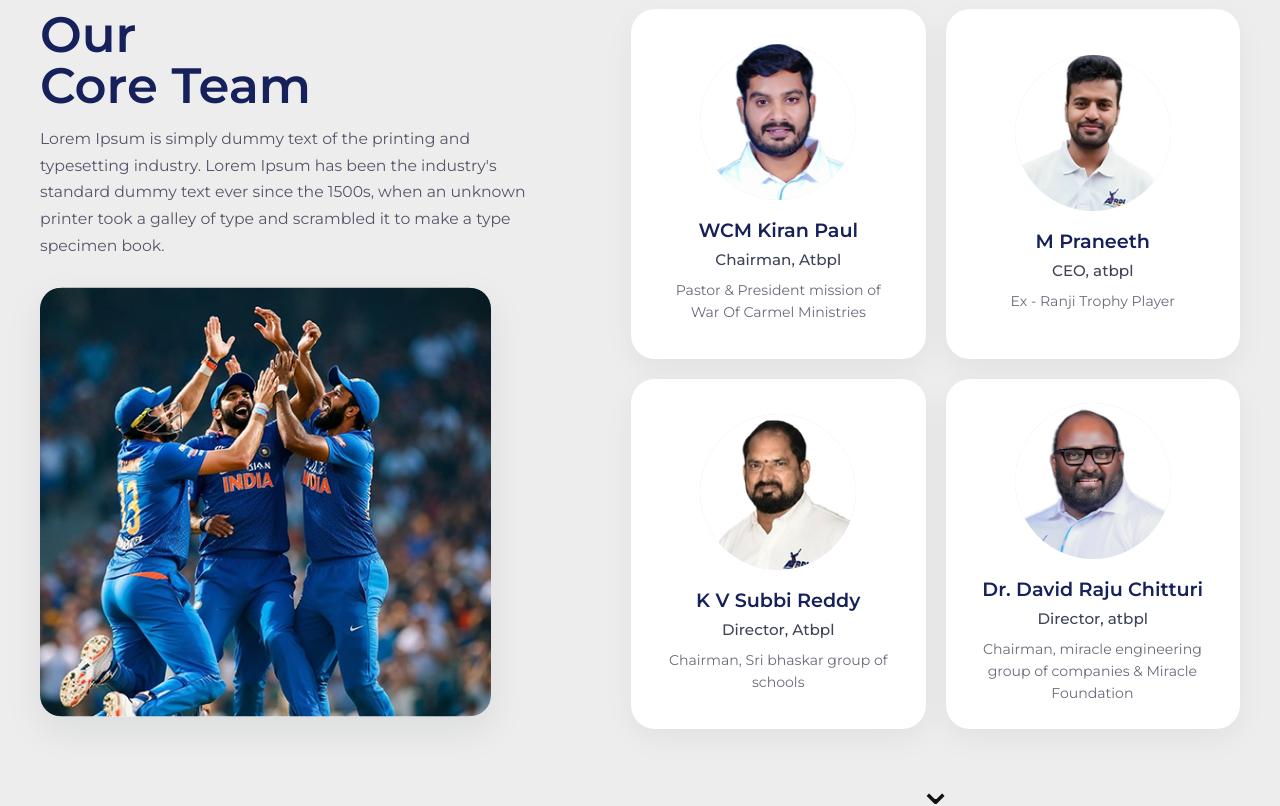
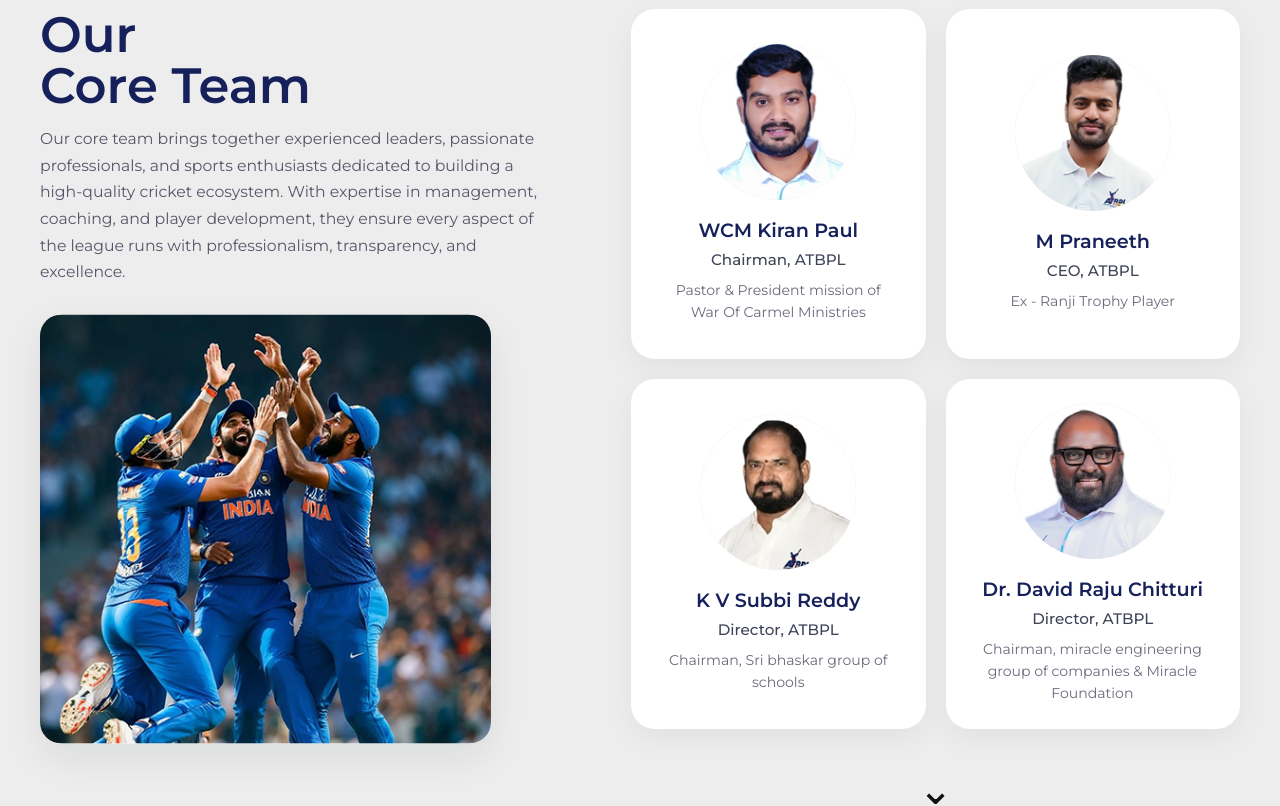
Before and after one commit to Upashanakhargharia/atbpl-app, a React (Vite) app: page /about in a window 1280 px wide. Shown: the part 1820-2626 px from the top of the page. Built offline with nearby package versions, Linux system fonts and the light colour scheme.

Commit message:
final changes

```diff
--- a/src/components/Auction.jsx
+++ b/src/components/Auction.jsx
@@ -2,18 +2,17 @@
   {
     amount: '₹ 25,000/-',
     category: 'A Category Price',
-    desc: 'Our academy has successfully completed several one-day leagues with over 100 registered and active tournaments.',
+    desc: 'Top-tier players competing at the highest level, offering elite performance, strong match impact, and maximum recognition in the league.',
   },
   {
     amount: '₹ 10,000/-',
     category: 'B Category Price',
-    desc: 'Our academy has successfully completed one-day leagues with over 100 registered and active tournaments.',
+    desc: 'Skilled players competing consistently, delivering solid performances, contributing to team success, and gaining recognition in the league',
   },
   {
     amount: '₹ 5,000/-',
     category: 'C Category Price',
-    desc: 'Our academy has successfully completed one-day leagues with over 100 registered and active tournaments.',
-  },
+    desc: 'Emerging players building their skills, gaining valuable match experience, contributing to team efforts, and growing within the league.'  },
 ]
 
 export default function Auction() {
@@ -33,8 +32,9 @@
 
           <div className="auction-content">
             <p>
-              From beginners to future pros, our league is designed for every age and skill level.
-              Join our well-structured format and train under experienced coaches.
+              Be part of an exciting player auction and compete for attractive rewards. Our league is
+designed for all skill levels, offering a structured format, competitive matches, and
+opportunities to showcase your talent on a bigger stage.
             </p>
             <a href="#" className="contact-btn">
               Contact Now
--- a/src/components/CoreTeam.jsx
+++ b/src/components/CoreTeam.jsx
@@ -6,70 +6,70 @@
   const teamMembers = [
     {
       name: "WCM Kiran Paul",
-      role: "Chairman, Atbpl",
+      role: "Chairman, ATBPL",
       desc: "Pastor & President mission of War Of Carmel Ministries",
       image: "/images/img-7.png",
     },
     {
       name: "M Praneeth",
-      role: "CEO, atbpl",
+      role: "CEO, ATBPL",
       desc: "Ex - Ranji Trophy Player",
       image: "/images/img-8.png",
     },
     {
       name: "K V Subbi Reddy",
-      role: "Director, Atbpl",
+      role: "Director, ATBPL",
       desc: "Chairman, Sri bhaskar group of schools",
       image: "/images/img-9.png",
     },
     {
       name: "Dr. David Raju Chitturi",
-      role: "Director, atbpl",
+      role: "Director, ATBPL",
       desc: "Chairman, miracle engineering group of companies & Miracle Foundation",
       image: "/images/img-10.png",
     },
 
     // Repeated placeholders for now, total 11 members
     {
-      name: "WCM Kiran Paul",
-      role: "Chairman, Atbpl",
-      desc: "Pastor & President mission of War Of Carmel Ministries",
+      name: "Jai Kishan Singhaniya",
+      role: "Director, ATBPL",
+      desc: "MD, Sri Lakshmi tapioca",
       image: "/images/img-31.png",
     },
     {
-      name: "M Praneeth",
-      role: "CEO, atbpl",
-      desc: "Ex - Ranji Trophy Player",
+      name: "SURESH PADIGALA",
+      role: "Chairman, APTBCA",
+      // desc: "Ex - Ranji Trophy Player",
       image: "/images/img-32.png",
     },
     {
-      name: "K V Subbi Reddy",
-      role: "Director, Atbpl",
-      desc: "Chairman, Sri bhaskar group of schools",
+      name: "Rd Prasad",
+      role: "Secretary, APTBCA",
+      desc: "Vice president, tennis ball cricket federation of india",
       image: "/images/img33.png",
     },
     {
-      name: "Dr. David Raju Chitturi",
-      role: "Director, atbpl",
-      desc: "Chairman, miracle engineering group of companies & Miracle Foundation",
+      name: "I Ragini",
+      role: "MD, Icon Sportz",
+      // desc: "Chairman, miracle engineering group of companies & Miracle Foundation",
       image: "/images/img34.png",
     },
     {
-      name: "WCM Kiran Paul",
-      role: "Chairman, Atbpl",
-      desc: "Pastor & President mission of War Of Carmel Ministries",
+      name: "Chaganti Murali",
+      role: "Legal Advisor,  ATBPL",
+      // desc: "Pastor & President mission of War Of Carmel Ministries",
       image: "/images/img35.png",
     },
     {
-      name: "M Praneeth",
-      role: "CEO, atbpl",
-      desc: "Ex - Ranji Trophy Player",
+      name: "I Kondala Rao",
+      role: "Operations Head, ATBPL",
+      // desc: "Ex - Ranji Trophy Player",
       image: "/images/img36.png",
     },
     {
-      name: "K V Subbi Reddy",
-      role: "Director, Atbpl",
-      desc: "Chairman, Sri bhaskar group of schools",
+      name: "S Karunakar",
+      role: "Media & Broadcasting Head, ATBPL",
+      // desc: "Chairman, Sri bhaskar group of schools",
       image: "/images/img37.png",
     },
   ];
@@ -90,10 +90,10 @@
               </h2>
 
               <p className="core-team-text">
-                Lorem Ipsum is simply dummy text of the printing and typesetting
-                industry. Lorem Ipsum has been the industry's standard dummy text
-                ever since the 1500s, when an unknown printer took a galley of
-                type and scrambled it to make a type specimen book.
+                Our core team brings together experienced leaders, passionate professionals, and sports
+enthusiasts dedicated to building a high-quality cricket ecosystem. With expertise in
+management, coaching, and player development, they ensure every aspect of the league runs
+with professionalism, transparency, and excellence.
               </p>
             </div>
 
--- a/src/components/Footer.jsx
+++ b/src/components/Footer.jsx
@@ -1,15 +1,15 @@
 import { Link, useLocation } from 'react-router-dom'
 
 const footerLinks = [
-  { label: 'Registration', path: '/registration' },
-  { label: 'About/FAQ', path: '/about' },
-  { label: 'App Icon', path: '/icon' },
+  // { label: 'Registration', path: '/registration' },
+  { label: 'About Us', path: '/about' },
+  // { label: 'App Icon', path: '/icon' },
   { label: 'Contact Us', path: '/contact' },
-  { label: 'Franchise', path: '/franchise' },
+  // { label: 'Franchise', path: '/franchise' },
   { label: 'Terms And Conditions', path: '/terms-and-conditions' },
-  { label: 'Rulebook', path: '/rule' },
-  { label: 'Registration/Rules', path: '/rule' },
-  { label: 'Privacy/Policy', path: '/privacy-policy' },
+  // { label: 'Rulebook', path: '/rule' },
+  { label: 'Registration', path: '/rule' },
+  { label: 'Privacy Policy', path: '/privacy-policy' },
 ]
 
 export default function Footer() {
--- a/src/components/Hero.jsx
+++ b/src/components/Hero.jsx
@@ -13,12 +13,12 @@
         </div>
 
         <p className="text-hero">
-          Lorem Ipsum is simply dummy text of the<br />
-          printing and typesetting industry. Lorem Ipsum has been the<br />
-          industry's standard dummy text ever since the 1500s.
+         Step into Andhra Pradesh’s premier tennis ball cricket league and showcas<br/>
+         your talent on a competitive stage. Compete, gain recognition, and be <br />
+         part of a professionally organized tournament.
         </p>
 
-        <a href="#" className="register-btn">
+        <a href="/contact" className="register-btn">
           <span className="arrow">→</span>
           <span>Register Now</span>
         </a>
--- a/src/components/Navbar.jsx
+++ b/src/components/Navbar.jsx
@@ -28,7 +28,7 @@
 
         {/* Register button (desktop) */}
         <div className="nav-right">
-          <button className="btn-register">Register Now</button>
+          {/* <button className="btn-register">Register Now</button> */}
           <img src="/images/header-logos.svg" alt="Partner logo 1" />
         </div>
 
--- a/src/index.css
+++ b/src/index.css
@@ -850,7 +850,7 @@
    CONTACT PAGE
    ============================================================ */
 .page-hero.contact {
-    background: url(/images/contact-banner.png);
+    background: url(/images/img30.png);
     background-size: cover;
     background-position: center center;
 }
--- a/src/pages/ContactPage.jsx
+++ b/src/pages/ContactPage.jsx
@@ -56,7 +56,7 @@
                   </span>
                   <div>
                     <strong>Phone Number</strong>
-                    <p>+1 (800) 123-4567</p>
+                    <p>7901 233 535</p>
                   </div>
                 </div>
 
@@ -66,7 +66,7 @@
                   </span>
                   <div>
                     <strong>Email Address</strong>
-                    <p>hello@adeluxpadel.com</p>
+                    <p>info@atbpl.in</p>
                   </div>
                 </div>
               </div>
```
Also changed, not shown: public/images/img30.png (added).
